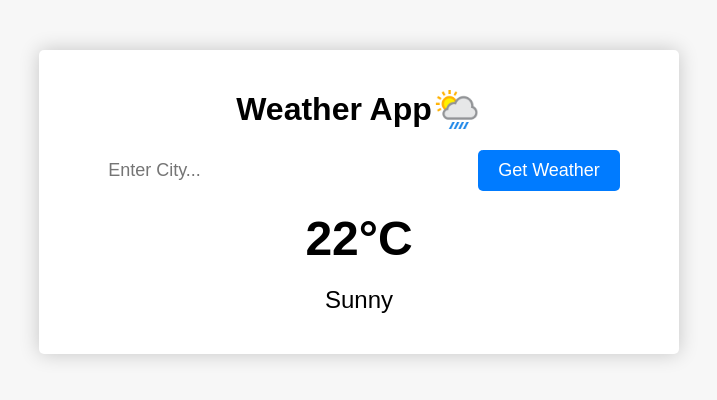
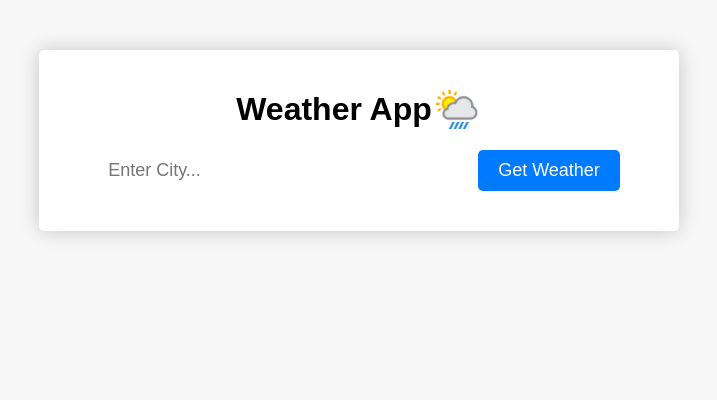
Before and after one commit to scientistdanyal/weather-app-using-html-css-javascript, a plain HTML site: page index.html in a window 1280 px wide. Shown: the whole page, without its empty margins (281-998 px from the left). Drawn offline with Linux system fonts and the light colour scheme.

Commit message:
bug remove

```diff
--- a/index.html
+++ b/index.html
@@ -23,8 +23,8 @@
             <div class="icon">
                 <!-- <img src="http://openweathermap.org/img/wn/01d.png" alt="weather icon"> -->
             </div>
-            <div class="temperature">22°C</div>
-            <div class="description">Sunny</div>
+            <div class="temperature"></div>
+            <div class="description"></div>
             <div class="details">
                 <!-- <div>Feels like: 23°C</div>
                 <div>Humidity: 40%</div>
```
